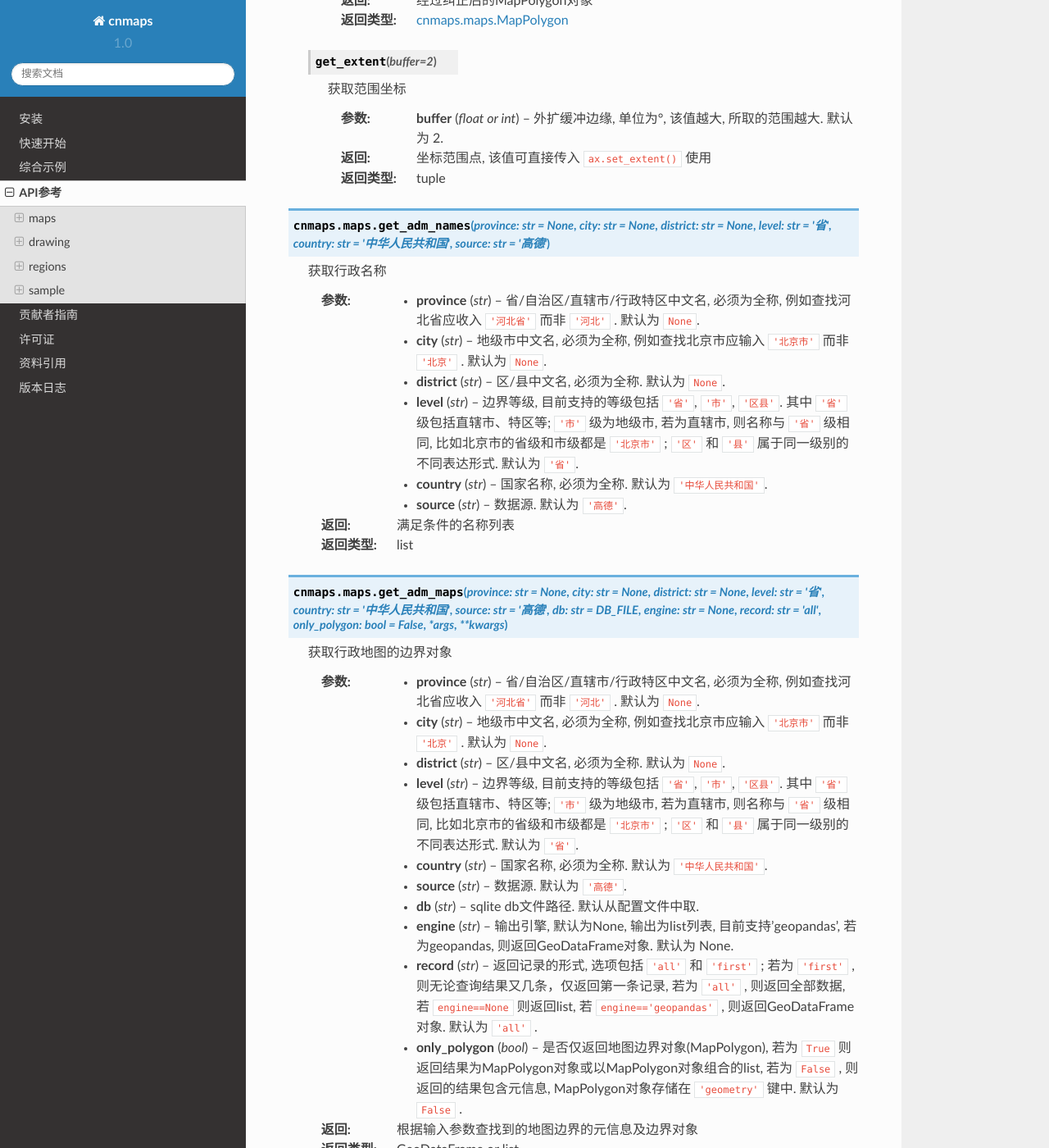
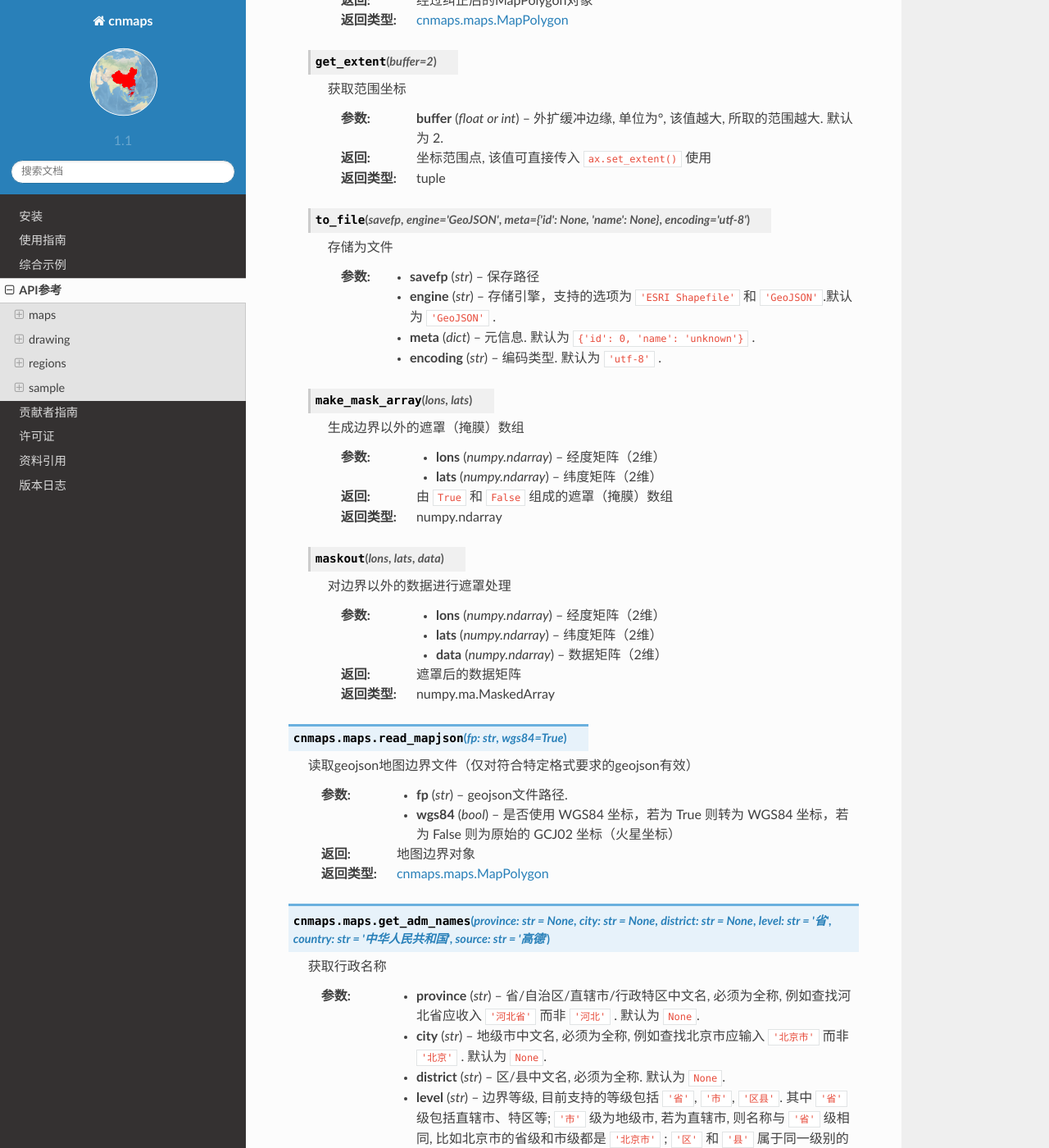
Before and after one commit to cnmetlab/cnmaps, a Sphinx documentation site: the page built from docs/source/content/api-ref.rst, in a window 1280 px wide and 1400 px high, scrolled down 515 px. Shown: the whole window at 82% size. Built offline with Sphinx 7.4.7 and the Read the Docs theme 2.0.0, drawn with Linux system fonts in a browser that asks for light colours; some of the changed text lies outside the part shown.

```diff
--- a/docs/source/conf.py
+++ b/docs/source/conf.py
@@ -22,8 +22,8 @@ copyright = "2022, Clarmy"
 author = "Clarmy"
 
 # The full version, including alpha/beta/rc tags
-release = "1.0"
-version = "1.0"
+release = "1.1"
+version = "1.1"
 
 # -- General configuration ---------------------------------------------------
 
@@ -59,3 +59,5 @@ html_theme = "sphinx_rtd_theme"
 # relative to this directory. They are copied after the builtin static files,
 # so a file named "default.css" will overwrite the builtin "default.css".
 html_static_path = ["_static"]
+
+html_logo = "./_static/logo-mini.png"
--- a/docs/source/content/api-ref.rst
+++ b/docs/source/content/api-ref.rst
@@ -40,6 +40,61 @@ maps模块主要存放与地图边界对象相关的类和函数。
 
         :rtype: tuple
 
+    .. py:method:: to_file(savefp, engine = "GeoJSON", meta = {"id": None, "name": None}, encoding = "utf-8")
+
+        存储为文件
+
+        :param str savefp:
+            保存路径
+
+        :param str engine:
+            存储引擎，支持的选项为 ``'ESRI Shapefile'`` 和 ``'GeoJSON'``.默认为 ``'GeoJSON'`` .
+
+        :param dict meta:
+            元信息. 默认为 ``{'id': 0, 'name': 'unknown'}`` .
+
+        :param str encoding: 编码类型. 默认为 ``'utf-8'`` .
+
+    .. py:method:: make_mask_array(lons, lats)
+
+        生成边界以外的遮罩（掩膜）数组
+
+        :param numpy.ndarray lons: 经度矩阵（2维）
+        :param numpy.ndarray lats: 纬度矩阵（2维）
+
+        :return:
+            由 ``True`` 和 ``False`` 组成的遮罩（掩膜）数组
+        :rtype: numpy.ndarray
+
+    .. py:method:: maskout(lons, lats, data)
+
+        对边界以外的数据进行遮罩处理
+
+        :param numpy.ndarray lons: 经度矩阵（2维）
+        :param numpy.ndarray lats: 纬度矩阵（2维）
+        :param numpy.ndarray data: 数据矩阵（2维）
+
+        :return:
+            遮罩后的数据矩阵
+        :rtype: numpy.ma.MaskedArray
+
+
+.. py:function:: read_mapjson(fp: str, wgs84=True)
+    :module: cnmaps.maps
+
+    读取geojson地图边界文件（仅对符合特定格式要求的geojson有效）
+
+    :param str fp:
+        geojson文件路径.
+    :param bool wgs84:
+        是否使用 WGS84 坐标，若为 True 则转为 WGS84 坐标，若为 False 则为原始的 GCJ02 坐标（火星坐标）
+
+    :return:
+        地图边界对象
+    :rtype:
+        cnmaps.maps.MapPolygon
+
+
 .. py:function:: get_adm_names(province: str = None, city: str = None, district: str = None,level: str = '省', country: str = '中华人民共和国', source: str = '高德')
     :module: cnmaps.maps
 
@@ -63,7 +118,8 @@ maps模块主要存放与地图边界对象相关的类和函数。
 
     :rtype: list
 
-.. py:function:: get_adm_maps(province: str = None, city: str = None, district: str = None,level: str = '省', country: str = '中华人民共和国', source: str = '高德',db: str = DB_FILE, engine: str = None, record: str = 'all', only_polygon: bool = False, *args, **kwargs)
+
+.. py:function:: get_adm_maps(province: str = None, city: str = None, district: str = None,level: str = '省', country: str = '中华人民共和国', source: str = '高德',db: str = DB_FILE, engine: str = None, record: str = 'all', only_polygon: bool = False, wgs84: bool=True, *args, **kwargs)
     :module: cnmaps.maps
 
     获取行政地图的边界对象
@@ -88,6 +144,8 @@ maps模块主要存放与地图边界对象相关的类和函数。
         返回记录的形式, 选项包括 ``'all'`` 和 ``'first'`` ; 若为 ``'first'`` , 则无论查询结果又几条，仅返回第一条记录, 若为 ``'all'`` , 则返回全部数据, 若 ``engine==None`` 则返回list, 若 ``engine=='geopandas'`` , 则返回GeoDataFrame对象. 默认为 ``'all'`` .
     :param bool only_polygon:
         是否仅返回地图边界对象(MapPolygon), 若为 ``True`` 则返回结果为MapPolygon对象或以MapPolygon对象组合的list, 若为 ``False`` , 则返回的结果包含元信息, MapPolygon对象存储在 ``'geometry'`` 键中. 默认为 ``False`` .
+    :param bool wgs84:
+        是否使用 WGS84 坐标，若为 True 则转为 WGS84 坐标，若为 False 则为原始的 GCJ02 坐标（火星坐标）. 默认为 ``True``
 
     :return:
         根据输入参数查找到的地图边界的元信息及边界对象
@@ -117,6 +175,18 @@ drawing模块主要存放与绘图相关的函数
 
     :param cartopy.mpl.geocollection.GeoQuadMesh mesh:
         GeoQuadMesh对象, 该对象是调用 ``ax.pcolormesh()`` 方法的返回值，注意: 对象须带有投影信息
+
+    :param cnmaps.maps.MapPolygon map_polygon:
+        地图边界对象, 可以通过 ``get_adm_maps()`` 获取
+
+
+.. py:function:: clip_quiver_by_map(quiver, map_polygon)
+    :module: cnmaps.drawing
+
+    使用地图边界对象对箭矢簇对象进行裁剪
+
+    :param matplotlib.quiver.Quiver quiver:
+        Quiver对象, 该对象是调用 ``ax.quiver()`` 方法的返回值，注意: 对象须带有投影信息
 
     :param cnmaps.maps.MapPolygon map_polygon:
         地图边界对象, 可以通过 ``get_adm_maps()`` 获取
@@ -171,8 +241,28 @@ sample模块主要存放示例数据
 .. py:function:: load_dem(area_name, **kwargs)
     :module: cnmaps.sample
 
+    加载中国地区的 DEM 海拔样例数据
+
     :param str area_name:
         区域名称, 目前仅支持 ``'京津冀'``, 若为None则取全国. 默认为 None.
 
     :return:
         (lons, lats, data)
+
+
+.. py:function:: load_temp()
+    :module: cnmaps.sample
+
+    加载中国地区的气温样例数据
+
+    :return:
+        (lons, lats, data)
+
+
+.. py:function:: load_wind()
+    :module: cnmaps.sample
+
+    加载中国地区的气温样例数据
+
+    :return:
+        (lons, lats, u, v)
--- a/docs/source/content/contributor-guide.rst
+++ b/docs/source/content/contributor-guide.rst
@@ -27,7 +27,7 @@
 
 文档编写
 -----------
-cnmaps的文档（也就是当前你正在阅读的这个文档）是使用Python语言的sphinx框架托管于GitHub并与Readthedocs.org集成实现的，若你想要完善文档，则可以fork本文档的代码仓库： `cnmaps-doc <https://github.com/Clarmy/cnmaps-doc>`_ ，在你本地进行修改和测试后向主仓库提交Pull Request，在我（们）审核之后会自动合并到主分支并进行构建发布。
+cnmaps的文档（也就是当前你正在阅读的这个文档）是使用Python语言的sphinx框架托管于GitHub并与Readthedocs.org集成实现的，若你想要完善文档，则可以fork本文档的代码仓库： `cnmaps <https://github.com/Clarmy/cnmaps>`_ ，在你本地进行修改和测试后向主仓库提交Pull Request，在我（们）审核之后会自动合并到主分支并进行构建发布。
 
 测试
 -----------
--- a/docs/source/index.rst
+++ b/docs/source/index.rst
@@ -23,7 +23,7 @@ cnmaps使用指南
    :maxdepth: 3
 
    content/installation
-   content/quick-start
+   content/usage
    content/examples
    content/api-ref
    content/contributor-guide
```
Also changed, not shown: README.md (+11 -6 lines), docs/source/content/installation.rst (+13 -3 lines), docs/source/content/usage.rst (renamed from docs/source/content/quick-start.rst, +72 -1 lines), docs/source/_static/china-maskout-array.png (added), docs/source/_static/china-maskout-data-compare.png (added), docs/source/_static/logo-mini.png (added), 6 other files.
